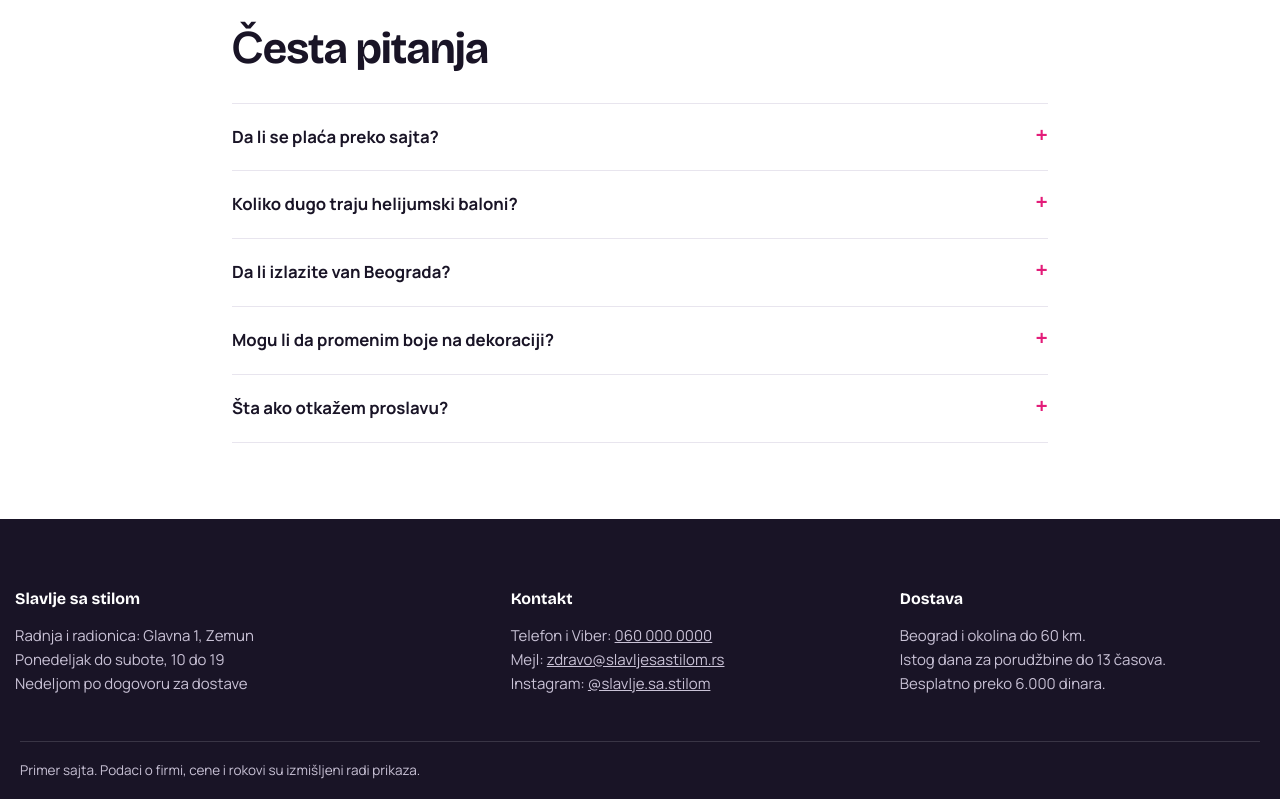
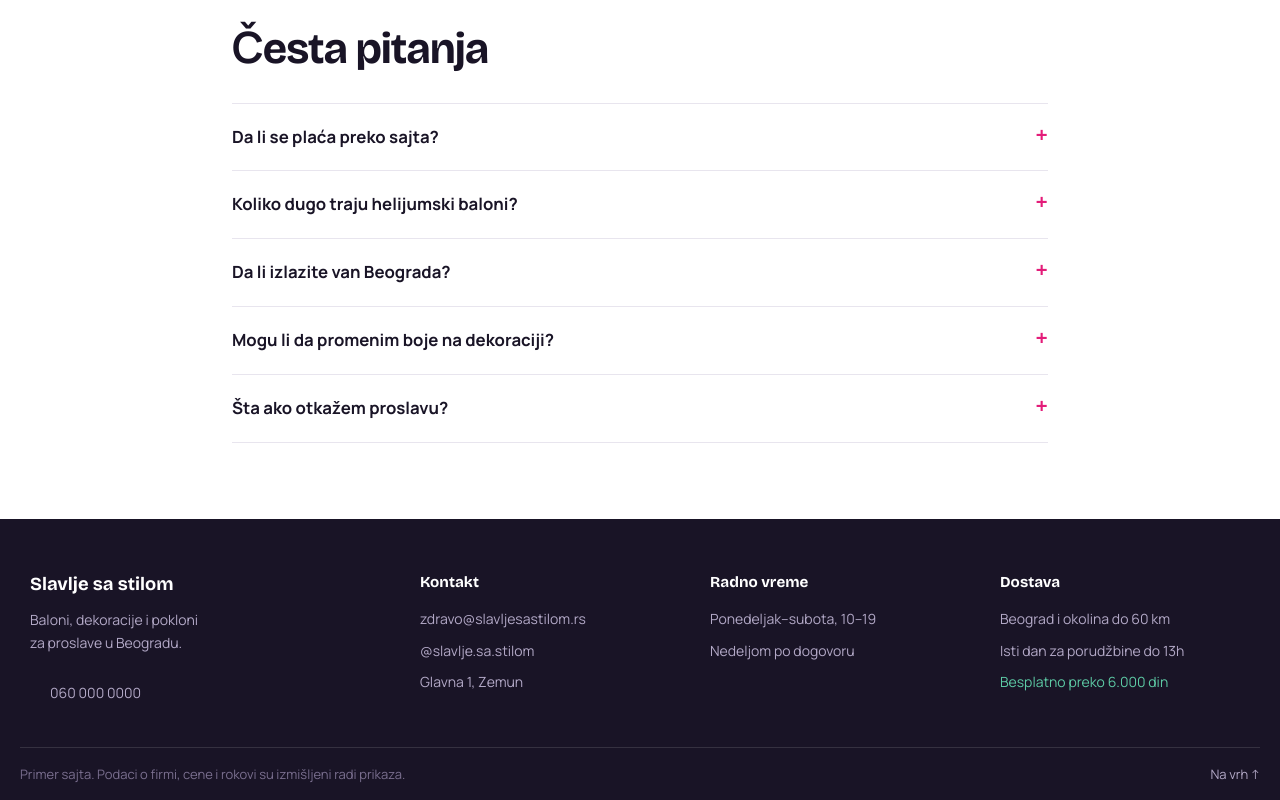
Before and after one commit to Nenadan/slavlje-sa-stilom, a React (Vite) app in the folder slavlje-sa-stilom/: page / in a window 1280 px wide. Shown: the part 1291-2091 px from the top of the page. Built offline with nearby package versions, Linux system fonts and the light colour scheme.

Commit message:
Edit footer and remove scrollbar

```diff
--- a/slavlje-sa-stilom/src/components/Footer/Footer.css
+++ b/slavlje-sa-stilom/src/components/Footer/Footer.css
@@ -1,41 +1,110 @@
 .footer {
   background: var(--color-ink);
-  color: #c9c2d6;
+  color: #b3a9c7;
   font-size: 15px;
 }
 
-.footer p {
-  margin: 0;
+.footer-accent {
+  height: 3px;
+  background: linear-gradient(
+    90deg,
+    var(--color-pink) 0 33%,
+    var(--color-teal) 33% 66%,
+    var(--color-yellow) 66%
+  );
 }
 
 .footer-grid {
   display: grid;
-  grid-template-columns: 1.3fr 1fr 1fr;
-  gap: 34px;
-  padding: 52px 0 30px;
-  margin: 15px;
-}
-
-@media (max-width: 760px) {
-  .footer-grid {
-    grid-template-columns: 1fr;
-    gap: 26px;
-  }
+  grid-template-columns: 1.4fr 1fr 1fr 1fr;
+  gap: 40px;
+  padding: 48px 10px 32px;
 }
 
 .footer h4 {
   font-family: var(--font-heading);
   color: var(--color-white);
-  font-size: 1rem;
-  margin: 0 0 12px;
+  font-size: 0.95rem;
+  margin: 0 0 14px;
+}
+
+.footer-brand h4 {
+  font-size: 1.15rem;
+  margin-bottom: 10px;
+}
+
+.footer-tagline {
+  margin: 0 0 18px;
+  line-height: 1.6;
+  font-size: 14px;
+}
+
+.footer-cta {
+  display: inline-block;
+  background: var(--color-pink);
+  color: var(--color-white);
+  text-decoration: none;
+  font-size: 14px;
+  padding: 10px 20px;
+  border-radius: 999px;
+  transition: transform 0.15s ease, filter 0.15s ease;
+}
+
+.footer-cta:hover {
+  transform: translateY(-1px);
+  filter: brightness(1.08);
+}
+
+.footer-col ul {
+  list-style: none;
+  margin: 0;
+  padding: 0;
+  display: flex;
+  flex-direction: column;
+  gap: 9px;
+  font-size: 14px;
 }
 
 .footer a {
-  color: #c9c2d6;
+  color: #b3a9c7;
+  text-decoration: none;
+}
+
+.footer-col a:hover {
+  color: var(--color-white);
+}
+
+.footer-highlight {
+  color: #5dcaa5;
 }
 
 .footer-bottom {
-  border-top: 1px solid rgba(255, 255, 255, 0.14);
-  padding: 18px 0;
-  font-size: 13.5px;
+  border-top: 1px solid rgba(255, 255, 255, 0.12);
+  padding: 16px 0;
+  font-size: 13px;
+  color: #7a6f8f;
+  display: flex;
+  justify-content: space-between;
+  gap: 16px;
+  flex-wrap: wrap;
 }
+
+@media (max-width: 860px) {
+  .footer-grid {
+    grid-template-columns: 1fr 1fr;
+    gap: 30px;
+  }
+  .footer-brand {
+    grid-column: 1 / -1;
+  }
+}
+
+@media (max-width: 520px) {
+  .footer-grid {
+    grid-template-columns: 1fr;
+  }
+  .footer-bottom {
+    justify-content: center;
+    text-align: center;
+  }
+}
--- a/slavlje-sa-stilom/src/components/Footer/Footer.jsx
+++ b/slavlje-sa-stilom/src/components/Footer/Footer.jsx
@@ -3,40 +3,51 @@ import './Footer.css';
 function Footer() {
   return (
     <footer className="footer" id="contact">
+      <div className="footer-accent" aria-hidden="true" />
+
       <div className="wrap footer-grid">
-        <div>
+        <div className="footer-brand">
           <h4>Slavlje sa stilom</h4>
-          <p>
-            Radnja i radionica: Glavna 1, Zemun
+          <p className="footer-tagline">
+            Baloni, dekoracije i pokloni
             <br />
-            Ponedeljak do subote, 10 do 19
-            <br />
-            Nedeljom po dogovoru za dostave
+            za proslave u Beogradu.
           </p>
+          <a className="footer-cta" href="viber://chat?number=%2B381600000000">
+            060 000 0000
+          </a>
         </div>
-        <div>
+
+        <div className="footer-col">
           <h4>Kontakt</h4>
-          <p>
-            Telefon i Viber: <a href="tel:+381600000000">060 000 0000</a>
-            <br />
-            Mejl: <a href="mailto:zdravo@slavljesastilom.rs">zdravo@slavljesastilom.rs</a>
-            <br />
-            Instagram: <a href="#top">@slavlje.sa.stilom</a>
-          </p>
+          <ul>
+            <li><a href="mailto:zdravo@slavljesastilom.rs">zdravo@slavljesastilom.rs</a></li>
+            <li><a href="https://instagram.com/slavlje.sa.stilom">@slavlje.sa.stilom</a></li>
+            <li>Glavna 1, Zemun</li>
+          </ul>
         </div>
-        <div>
+
+        <div className="footer-col">
+          <h4>Radno vreme</h4>
+          <ul>
+            <li>Ponedeljak–subota, 10–19</li>
+            <li>Nedeljom po dogovoru</li>
+          </ul>
+        </div>
+
+        <div className="footer-col">
           <h4>Dostava</h4>
-          <p>
-            Beograd i okolina do 60 km.
-            <br />
-            Istog dana za porudžbine do 13 časova.
-            <br />
-            Besplatno preko 6.000 dinara.
-          </p>
+          <ul>
+            <li>Beograd i okolina do 60 km</li>
+            <li>Isti dan za porudžbine do 13h</li>
+            <li className="footer-highlight">Besplatno preko 6.000 din</li>
+          </ul>
         </div>
       </div>
+
       <div className="wrap footer-bottom">
-        Primer sajta. Podaci o firmi, cene i rokovi su izmišljeni radi prikaza.
+        <span>Primer sajta. Podaci o firmi, cene i rokovi su izmišljeni radi prikaza.</span>
+        <a href="#top">Na vrh ↑</a>
       </div>
     </footer>
   );
--- a/slavlje-sa-stilom/src/index.css
+++ b/slavlje-sa-stilom/src/index.css
@@ -5,3 +5,12 @@
   display: flex;
   flex-direction: column;
 }
+
+html::-webkit-scrollbar {
+  display: none;
+}
+
+html {
+  -ms-overflow-style: none;
+  scrollbar-width: none;
+}
```
